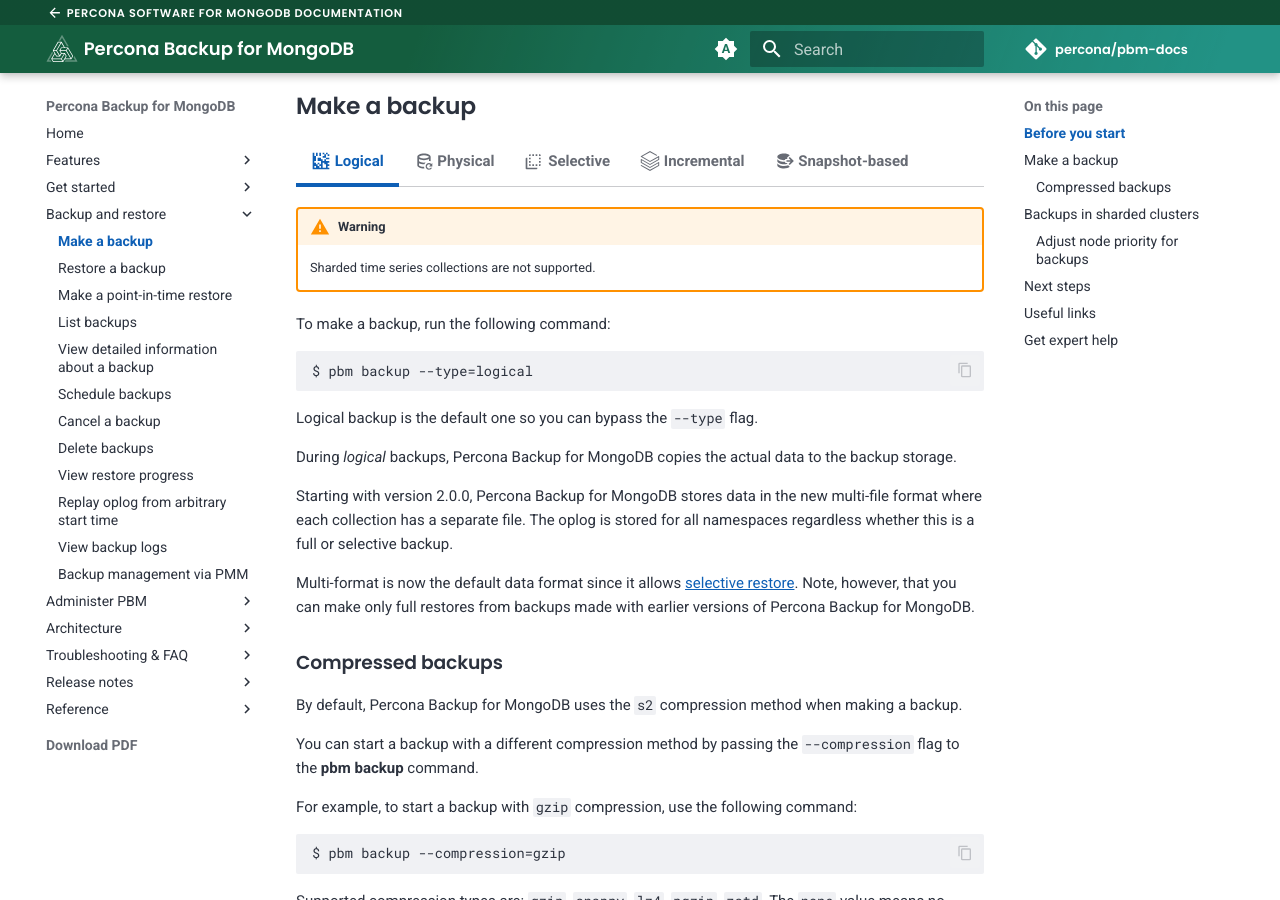
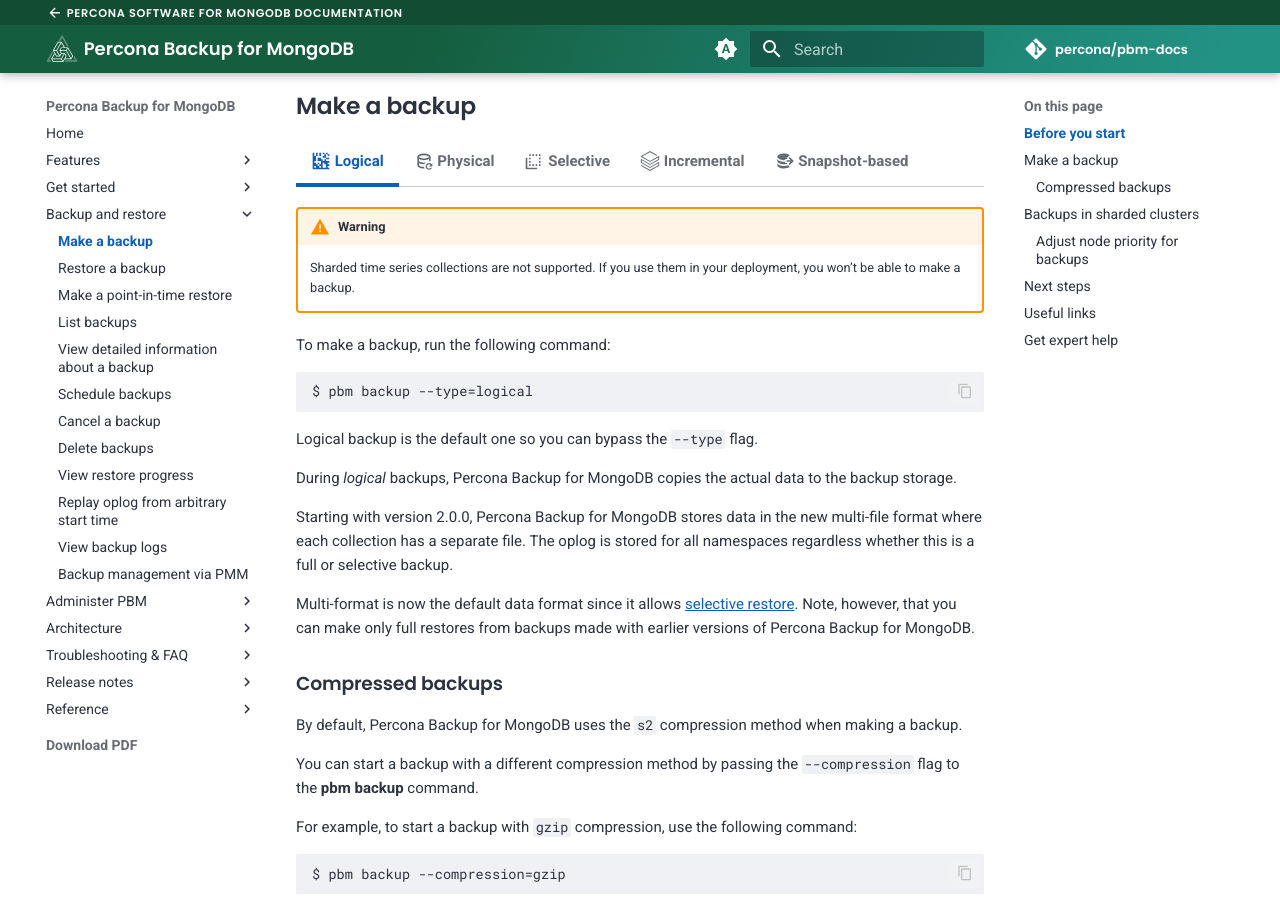
Before and after one commit to percona/pbm-docs, an MkDocs documentation site: the page built from docs/usage/start-backup.md, in a window 1280 px wide and 900 px high, scrolled down 393 px. Built offline with MkDocs 1.6.1 and Material for MkDocs 9.7.7, drawn with Linux system fonts in a browser that asks for light colours; nearby versions of some CDN libraries; comment, search, counter and statistics services are not loaded.

Commit message:
PBM-1367 Added warning about not supporting sharded TS collections

```diff
--- a/docs/usage/start-backup.md
+++ b/docs/usage/start-backup.md
@@ -17,7 +17,7 @@
 
     !!! warning
 
-        Sharded time series collections are not supported.
+        Sharded time series collections are not supported. If you use them in your deployment, you won't be able to make a backup.
 
 
      To make a backup, run the following command:
```
